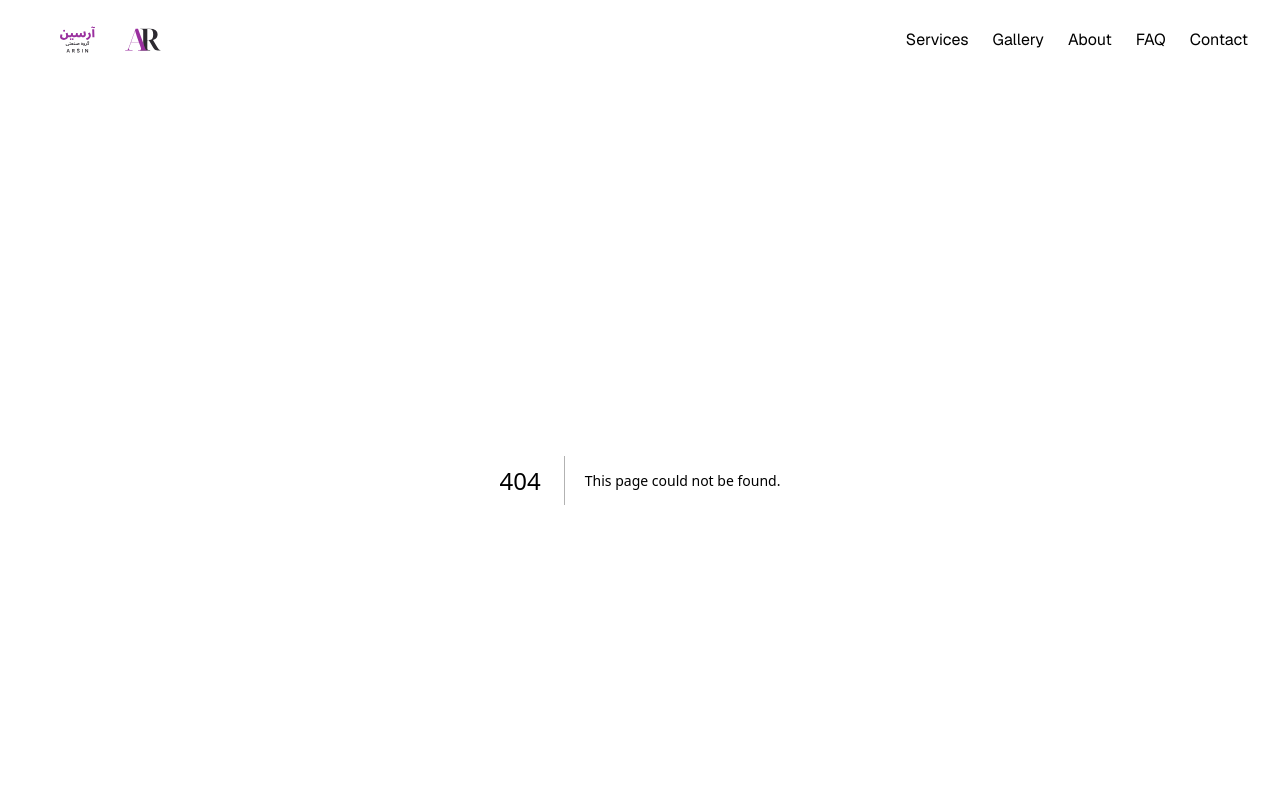
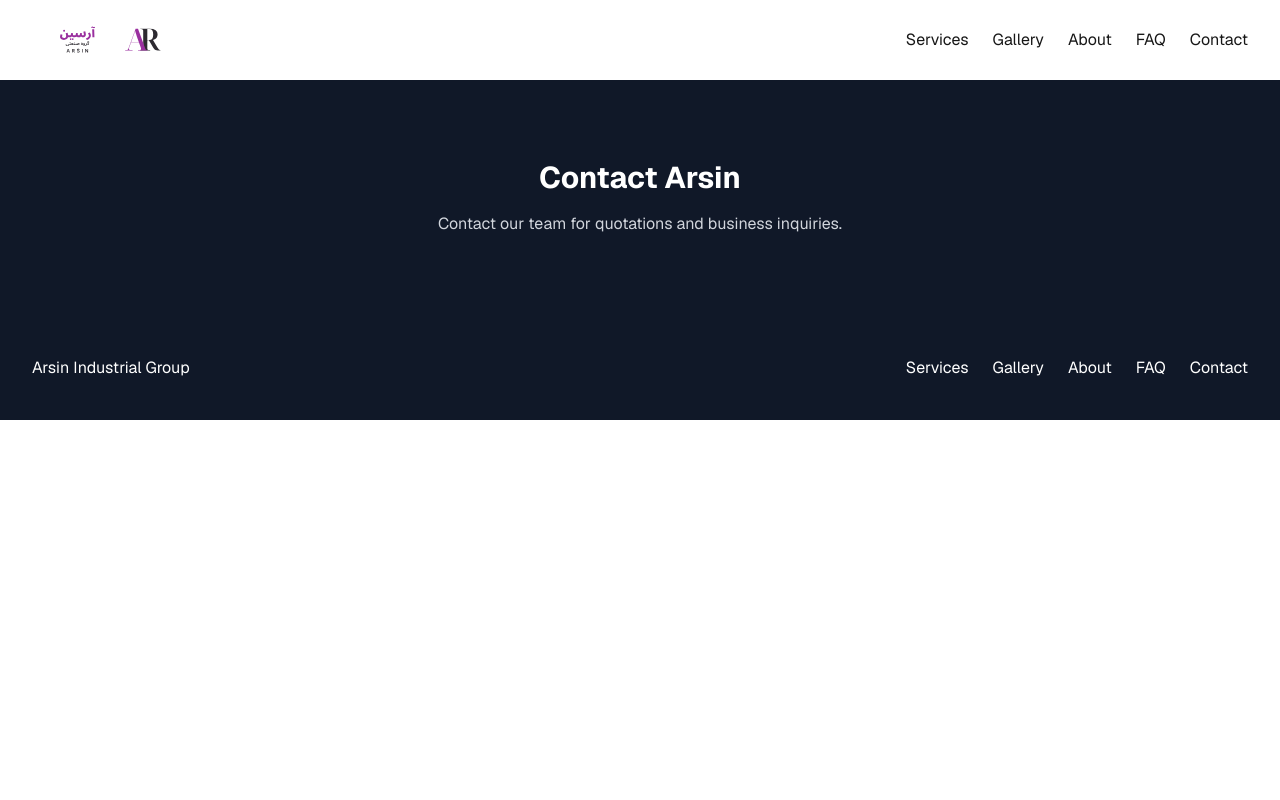
Before and after one commit to Ned-Magician/arsin-corporate, a Next.js app: page /contact in a window 1280 px wide. Before the commit this address had no page. Shown: the top 800 px of the page. Built offline with nearby package versions, Linux system fonts and the light colour scheme.

Commit message:
feat: add contact page

```diff
--- /dev/null
+++ b/app/contact/page.tsx
@@ -0,0 +1,9 @@
+import { Contact } from "@/components/sections/Contact";
+
+export default function ContactPage() {
+  return (
+    <main>
+      <Contact />
+    </main>
+  );
+}
--- a/components/layout/Footer.tsx
+++ b/components/layout/Footer.tsx
@@ -14,7 +14,7 @@
             <Link href="/gallery">Gallery</Link>
             <Link href="/about">About</Link>
             <Link href="/faq">FAQ</Link>
-            <Link href="/#contact">Contact</Link>
+            <Link href="/contact">Contact</Link>
           </nav>
         </div>
       </Container>
--- a/components/layout/Header.tsx
+++ b/components/layout/Header.tsx
@@ -29,7 +29,7 @@
               <Link href="/gallery">Gallery</Link>
               <Link href="/about">About</Link>
               <Link href="/faq">FAQ</Link>
-              <Link href="/#contact">Contact</Link>
+              <Link href="/contact">Contact</Link>
             </div>
 
             <button
@@ -64,7 +64,7 @@
                 FAQ
               </Link>
 
-              <Link href="/#contact" onClick={() => setMenuOpen(false)}>
+              <Link href="/contact" onClick={() => setMenuOpen(false)}>
                 Contact
               </Link>
             </div>
```
